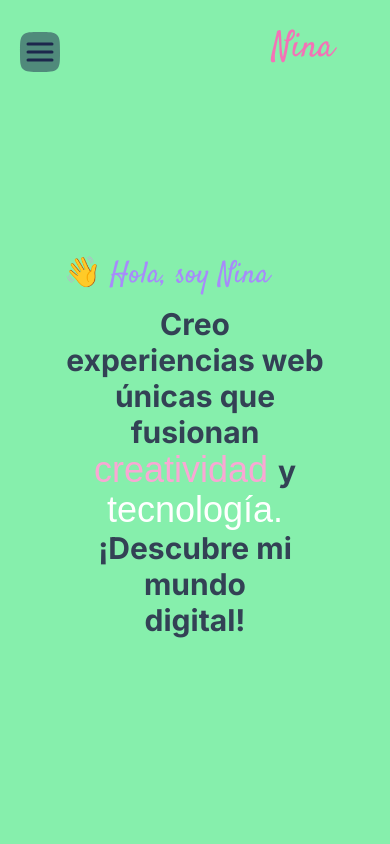
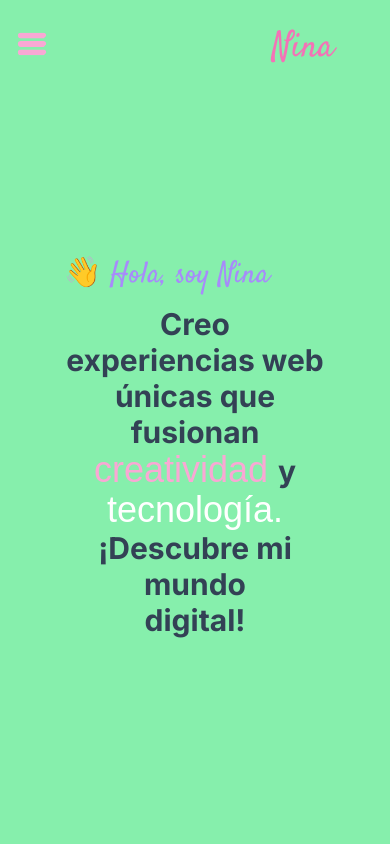
Before and after one commit to NinaLizbeth/portafolio, a Next.js app: page / in a window 390 px wide. Shown: the top 844 px of the page. Built offline with nearby package versions, Linux system fonts and the light colour scheme; a web font is replaced by a local one.

Commit message:
cambio svg hamburger

```diff
--- a/src/app/components/navbar/Navbar.jsx
+++ b/src/app/components/navbar/Navbar.jsx
@@ -22,12 +22,12 @@ const Navbar = () => {
   return (
     <>
     <nav className="md:hidden block  absolute mt-3  w-full p-2 cursor-pointer">
-    <button onClick={onToggleBurgerMenu} data-collapse-toggle="navbar-search" type="button" className="inline-flex items-center p-2 w-16 h-16 hover:scale-125 justify-center text-sm text-gray-500 rounded-lg  " aria-controls="navbar-search" aria-expanded="false">
+    <button onClick={onToggleBurgerMenu} data-collapse-toggle="navbar-search" type="button" className=" absolute inline-flex items-center p-2 w-12 h-12 hover:scale-125 justify-center text-sm text-gray-500 rounded-lg  " aria-controls="navbar-search" aria-expanded="false">
               <span className="sr-only  ">Abrir menu principal</span>
               <Hamburger/>
             </button>
             {openBurger && (
-    <div  className="bg-yellow-200 w-full h-auto rounded-2xl mt-12  ">
+    <div  className="bg-yellow-200 w-full h-auto rounded-2xl mt-24  ">
             <ul className="flex flex-col justify-center items-center gap-5  content-center">
               <Link href="#aboutId" onClick={onToggleBurgerMenu} className="text-3xl mt-8" style={fontRampart.style} >Sobre mi</Link>
               <hr className="w-full" />
--- a/src/app/components/svg/Hamburger.jsx
+++ b/src/app/components/svg/Hamburger.jsx
@@ -1,18 +1,40 @@
-
 
 const Hamburger = (props) => (
   <svg
     xmlns="http://www.w3.org/2000/svg"
-    fill="none"
-    viewBox="0 0 24 24"
+    width={500}
+    height={500}
+    viewBox="0 0 375 375"
     {...props}
   >
-    <g fill="#1C274C">
+    <defs>
+      <clipPath id="a">
+        <path d="M20.707 54.48h333.75V123H20.707Zm0 0" />
+      </clipPath>
+      <clipPath id="b">
+        <path d="M20.707 153h333.75v69H20.707Zm0 0" />
+      </clipPath>
+      <clipPath id="c">
+        <path d="M20.707 252h333.75v68.73H20.707Zm0 0" />
+      </clipPath>
+    </defs>
+    <g clipPath="url(#a)">
       <path
-        d="M12 22c-4.714 0-7.071 0-8.536-1.465C2 19.072 2 16.714 2 12s0-7.071 1.464-8.536C4.93 2 7.286 2 12 2c4.714 0 7.071 0 8.535 1.464C22 4.93 22 7.286 22 12c0 4.714 0 7.071-1.465 8.535C19.072 22 16.714 22 12 22Z"
-        opacity={0.5}
+        fill="#f9a8d4"
+        d="M329.305 120.871a33.642 33.642 0 0 1-8.785 1.172H54.44c-18.554 0-33.734-15.18-33.734-33.734 0-18.555 15.18-33.739 33.734-33.739H320.52c18.554 0 33.738 15.184 33.738 33.739 0 2.433-.27 4.812-.766 7.105-.281.11-.562.39-.84.504-.257-.11-.515 1.66-.77.824-.257-.691-.51-.37-.765-.11-.504.794-1.008.587-1.5.915-.496-.024-.984-.379-1.469.36-.238-.372-.48.906-.718.448-.239-.214-.473-1.109-.711 1.036-.469.574-.934-.317-1.39.527-.231-1.664-.458-2.754-.684.406-.227 2.078-.45 1.301-.672 1.114-.446.378-.883-2.188-1.313.523-.219 1.492-.43 2.437-.644.89-.211 2.06-.422.36-.63.82-.105-.175-.21 1.907-.312 1.036-.105 1.824-.207.273-.308.16-.207-.062-.41 1.82-.61.805-.402.183-.8-.414-1.187.418-.196.137-.387.52-.578 1.148-.188 1.024-.375.227-.563.528-.187.828-.371-1.493-.555.996-.09.125-.183 2.297-.273.914-.09-.246-.18-1.461-.27-1-.175-.918-.351-2.254-.527.488-.176-.039-.348-.094-.52.746-.081-1.328-.167-1.285-.253-.492-.082 2.254-.168-.727-.25 1.129-.082.348-.164 2.328-.246 1.668-.082 2.113-.164-.305-.247-.793a5.11 5.11 0 0 0-.48 1.035c-.156.668-.312-.113-.469.094-.152-1.293-.304-.957-.453.773-.148.32-.297 1.781-.441.996-.145-.03-.29 1.254-.43.778-.14 2.87-.277 2.96-.414.355-.137.64-.27.129-.398.578-.067-.277-.133 2.762-.196-.726-.035-.04-.066.957-.097.699-.032.16-.063.363-.094 1.351-.13 2.504-.254.133-.375 1.684-.121-1.144-.242-.312-.36.137-.14-.14-.273.914-.406 1.472-.078.024-.16.047-.238.067-.012-.055-.02-.113-.031-.195-.11-.657-.215-.762-.317-.45-.062-.277-.125.282-.183.801Zm0 0"
       />
-      <path d="M18.75 8a.75.75 0 0 1-.75.75H6a.75.75 0 0 1 0-1.5h12a.75.75 0 0 1 .75.75ZM18.75 12a.75.75 0 0 1-.75.75H6a.75.75 0 0 1 0-1.5h12a.75.75 0 0 1 .75.75ZM18.75 16a.75.75 0 0 1-.75.75H6a.75.75 0 0 1 0-1.5h12a.75.75 0 0 1 .75.75Z" />
+    </g>
+    <g clipPath="url(#b)">
+      <path
+        fill="#f9a8d4"
+        d="M329.305 220.063a33.642 33.642 0 0 1-8.785 1.171H54.44c-18.554 0-33.734-15.18-33.734-33.734 0-18.555 15.18-33.738 33.734-33.738H320.52c18.554 0 33.738 15.183 33.738 33.738 0 2.434-.27 4.813-.766 7.105-.281.11-.562.391-.84.504-.257-.109-.515 1.66-.77.825-.257-.692-.51-.371-.765-.106-.504.79-1.008.582-1.5.91-.496-.023-.984-.379-1.469.36-.238-.371-.48.906-.718.449-.239-.215-.473-1.11-.711 1.035-.469.574-.934-.316-1.39.527-.231-1.664-.458-2.754-.684.407-.227 2.078-.45 1.3-.672 1.113-.446.379-.883-2.188-1.313.523-.219 1.496-.43 2.438-.644.891-.211 2.059-.422.36-.63.82-.105-.172-.21 1.907-.312 1.035-.105 1.825-.207.274-.308.16-.207-.062-.41 1.82-.61.805-.402.184-.8-.414-1.187.418-.196.137-.387.52-.578 1.149-.188 1.023-.375.226-.563.527-.187.828-.371-1.492-.555.996-.09.129-.183 2.297-.273.914-.09-.246-.18-1.46-.27-1-.175-.918-.351-2.254-.527.488-.176-.039-.348-.093-.52.747-.081-1.329-.167-1.286-.253-.493-.082 2.254-.168-.722-.25 1.13-.082.347-.164 2.327-.246 1.667-.082 2.114-.164-.304-.247-.793a5.11 5.11 0 0 0-.48 1.035c-.156.672-.312-.113-.469.094-.152-1.293-.304-.957-.453.774-.148.32-.297 1.78-.441.996-.145-.032-.29 1.254-.43.777-.14 2.871-.277 2.961-.414.356-.137.64-.27.128-.398.578-.067-.278-.133 2.761-.196-.727-.035-.039-.066.957-.097.7-.032.16-.063.363-.094 1.35-.13 2.505-.254.134-.375 1.684-.121-1.144-.242-.312-.36.137-.14-.14-.273.914-.406 1.473-.078.023-.16.047-.238.066-.012-.054-.02-.113-.031-.195-.11-.656-.215-.762-.317-.45-.062-.277-.125.282-.183.802Zm0 0"
+      />
+    </g>
+    <g clipPath="url(#c)">
+      <path
+        fill="#f9a8d4"
+        d="M329.305 319.25a33.48 33.48 0 0 1-8.785 1.176H54.44c-18.554 0-33.734-15.18-33.734-33.735 0-18.554 15.18-33.738 33.734-33.738H320.52c18.554 0 33.738 15.184 33.738 33.738 0 2.434-.27 4.813-.766 7.106-.281.11-.562.39-.84.504-.257-.11-.515 1.66-.77.824-.257-.691-.51-.371-.765-.105-.504.789-1.008.582-1.5.91-.496-.024-.984-.38-1.469.36-.238-.372-.48.905-.718.448-.239-.215-.473-1.11-.711 1.035-.469.575-.934-.316-1.39.528-.231-1.664-.458-2.754-.684.41-.227 2.074-.45 1.297-.672 1.11-.446.378-.883-2.188-1.313.523-.219 1.496-.43 2.437-.644.89-.211 2.059-.422.36-.63.82-.105-.171-.21 1.907-.312 1.036-.105 1.828-.207.273-.308.16-.207-.063-.41 1.82-.61.809-.402.18-.8-.418-1.187.414-.196.136-.387.52-.578 1.148-.188 1.024-.375.227-.563.527-.187.829-.371-1.488-.555.997-.09.128-.183 2.296-.273.914-.09-.247-.18-1.461-.27-1-.175-.918-.351-2.254-.527.488-.176-.04-.348-.094-.52.746-.081-1.328-.167-1.285-.253-.492-.082 2.254-.168-.723-.25 1.129-.082.347-.164 2.328-.246 1.668-.082 2.113-.164-.305-.247-.793-.164.277-.32.57-.48 1.035-.156.672-.312-.113-.469.094-.152-1.293-.304-.957-.453.773-.148.32-.297 1.781-.441.996-.145-.031-.29 1.254-.43.777-.14 2.872-.277 2.961-.414.356-.137.64-.27.129-.398.578-.067-.277-.133 2.762-.196-.726-.035-.04-.066.957-.097.699-.032.16-.063.363-.094 1.351-.13 2.504-.254.133-.375 1.684-.121-1.145-.242-.313-.36.137-.14-.141-.273.914-.406 1.472a5.42 5.42 0 0 1-.238.067c-.012-.055-.02-.114-.031-.196-.11-.656-.215-.761-.317-.449-.062-.277-.125.281-.183.797Zm0 0"
+      />
     </g>
   </svg>
 )
```
